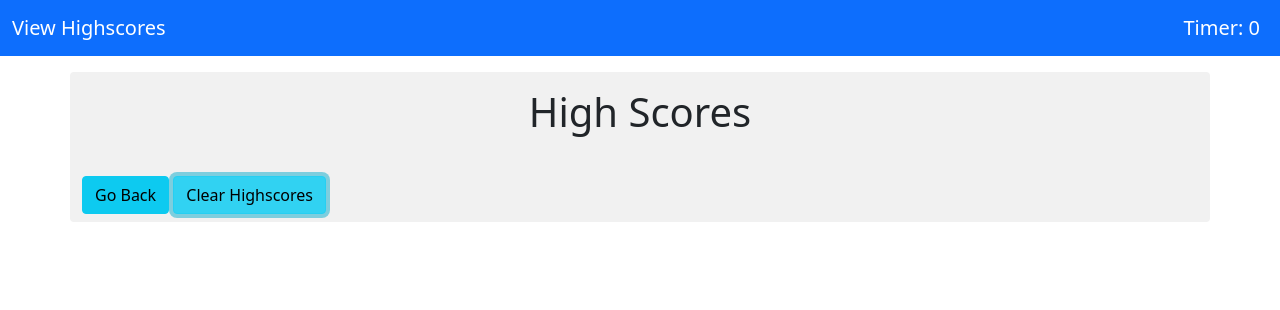
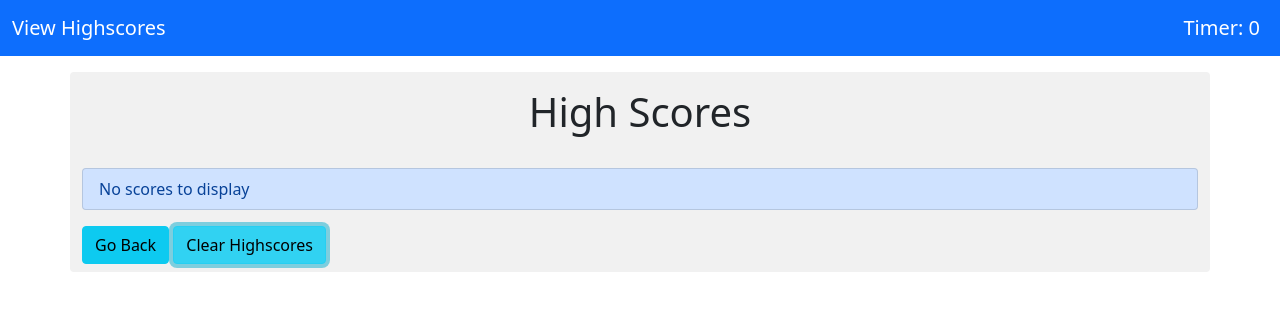
Before and after one commit to pkriengsiri/code-quiz-game, a plain HTML site: page highscores.html in a window 1280 px wide. Both pictures are taken after a click on the button "Clear Highscores". Drawn offline with nearby package versions, Linux system fonts and the light colour scheme.

Commit message:
Added functions to clear scores (from page and localStorage) on high scores page

```diff
--- a/assets/scripts/scores.js
+++ b/assets/scripts/scores.js
@@ -13,16 +13,20 @@ function returnToStart() {
 }
 
 function displayScores() {
+  if (localStorage.getItem("saved-scores") === null) {
+    emptyScoreDisplay();
+  } else {
     scoresArray = JSON.parse(localStorage.getItem("saved-scores"));
     scoresArray.sort();
+    scoresArray.reverse();
 
-    for(var i = 0; i < scoresArray.length; i++) {
+    for (var i = 0; i < scoresArray.length; i++) {
       var liEl = document.createElement("li");
       var pair = scoresArray[i].split(" ");
       console.log(scoresArray[i]);
       console.log(pair);
-        var questionNum = i+1;
-        liEl.textContent = questionNum+". "+pair[1]+" - "+pair[0];
+      var questionNum = i + 1;
+      liEl.textContent = questionNum + ". " + pair[1] + " - " + pair[0];
       liEl.classList.add("list-group-item");
       liEl.classList.add("list-group-item-action");
       liEl.classList.add("list-group-item-primary");
@@ -30,15 +34,27 @@ function displayScores() {
       scoreListEl.append(liEl);
     }
   }
+}
 
-function resetScores () {
+function emptyScoreDisplay() {
+    scoreListEl.innerHTML = "";
+    var liEl = document.createElement("li");
+    liEl.classList.add("list-group-item");
+    liEl.classList.add("list-group-item-action");
+    liEl.classList.add("list-group-item-primary");
+    liEl.textContent = "No scores to display";
+    scoreListEl.append(liEl);
+}
+
+function resetScores() {
   // Clear localStorage
-    storage.clear();
-
+  localStorage.clear();
+  emptyScoreDisplay();
 }
 
 // Function calls
 displayScores();
 
 // Event handlers
-goBackButtonEl.addEventListener("click",returnToStart);
+goBackButtonEl.addEventListener("click", returnToStart);
+resetScoresButtonEl.addEventListener("click", resetScores);
--- a/assets/scripts/script.js
+++ b/assets/scripts/script.js
@@ -81,7 +81,7 @@ var quizQuestion6 = {
     question:
       "The starting index value for an array in JavaScript is ______ :",
     answers: ["null", "void", "0", "1"],
-    correctAnswer: "console log",
+    correctAnswer: "0",
   };
 
 var questionsArray = [
--- a/highscores.html
+++ b/highscores.html
@@ -32,9 +32,9 @@
             <div class="row p-3 text-center" id="score-content">
               <h1>High Scores</h1> </div>
               <div class="text-right">
-              <ol class="list-group my-2" id="score-list"></ol>
+              <ol class="list-group py-2" id="score-list"></ol>
             </div>
-            <div class="my-2">
+            <div class="py-2">
               <button type="submit" class="btn btn-info" id="go-back">Go Back</button>
               <button type="submit" class="btn btn-info" id="reset-scores">Clear Highscores</button></div>
             </div>
```
Also changed, not shown: index.html (+28 -7 lines). Lines whose indentation alone changed are shown as unchanged.
